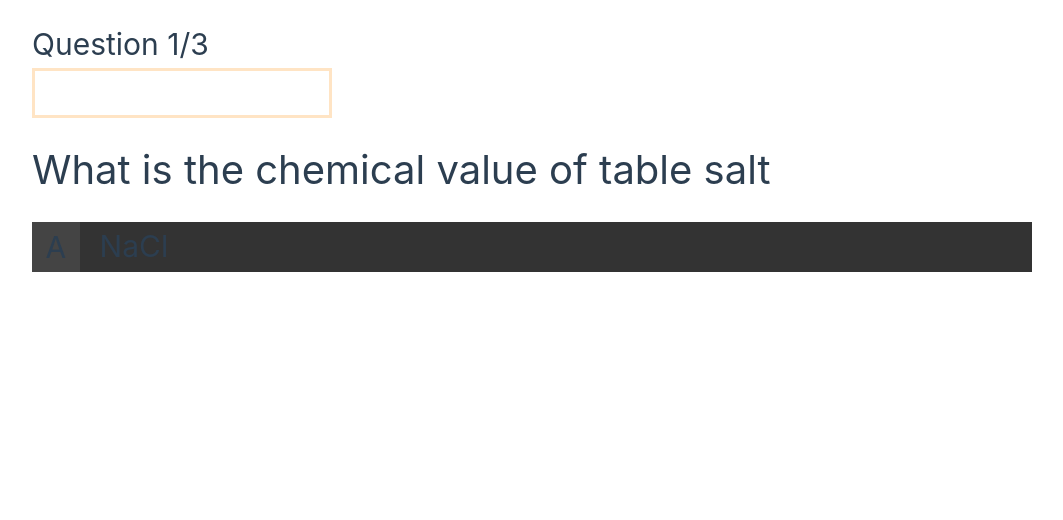
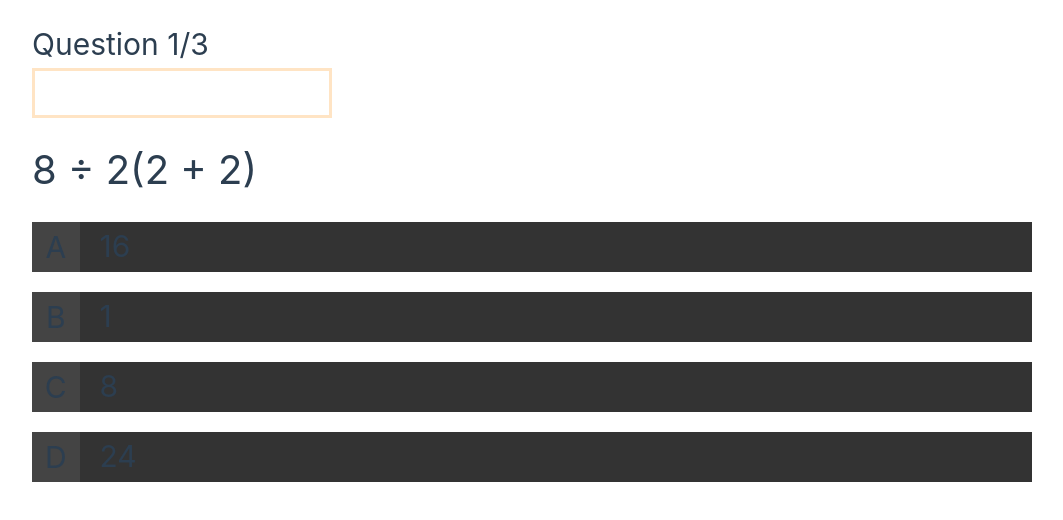
Before and after one commit to horaciosdev/vue-quiz-app, a Vue app: page /quiz/1 in a window 1280 px wide. Shown: the top 520 px of the page, without its empty margins (108-1171 px from the left). Built offline with nearby package versions, Linux system fonts and the light colour scheme.

Commit message:
feat: Parameters passed to the Question component and rendered as well.

```diff
--- a/src/components/Question.vue
+++ b/src/components/Question.vue
@@ -1,12 +1,18 @@
+<script setup>
+import { defineProps } from "vue";
+
+const { question } = defineProps(["question"]);
+</script>
+
 <template>
   <div class="question-container">
-    <h1 class="question">What is the chemical value of table salt</h1>
+    <h1 class="question">{{ question.text }}</h1>
   </div>
   <div class="options-container">
-    <div class="option">
-      <p class="option-label">A</p>
+    <div v-for="option in question.options" :key="option.id" class="option">
+      <p class="option-label">{{ option.label }}</p>
       <div class="option-value">
-        <p>NaCl</p>
+        <p>{{ option.text }}</p>
       </div>
     </div>
   </div>
--- a/src/views/QuizView.vue
+++ b/src/views/QuizView.vue
@@ -1,13 +1,24 @@
 <script setup>
 import Question from "../components/Question.vue";
 import QuizHeader from "../components/QuizHeader.vue";
+import { useRoute } from "vue-router";
+import { ref } from "vue";
+import quizes from "../data/quizes.json";
+
+const route = useRoute();
+
+const quizId = parseInt(route.params.id);
+
+const quiz = quizes.find((q) => q.id === parseInt(quizId));
+
+const currentQuestionIndex = ref(0);
 </script>
 
 <template>
   <div>
     <QuizHeader />
     <div>
-      <Question />
+      <Question :question="quiz.questions[currentQuestionIndex]"/>
     </div>
   </div>
 </template>
```
